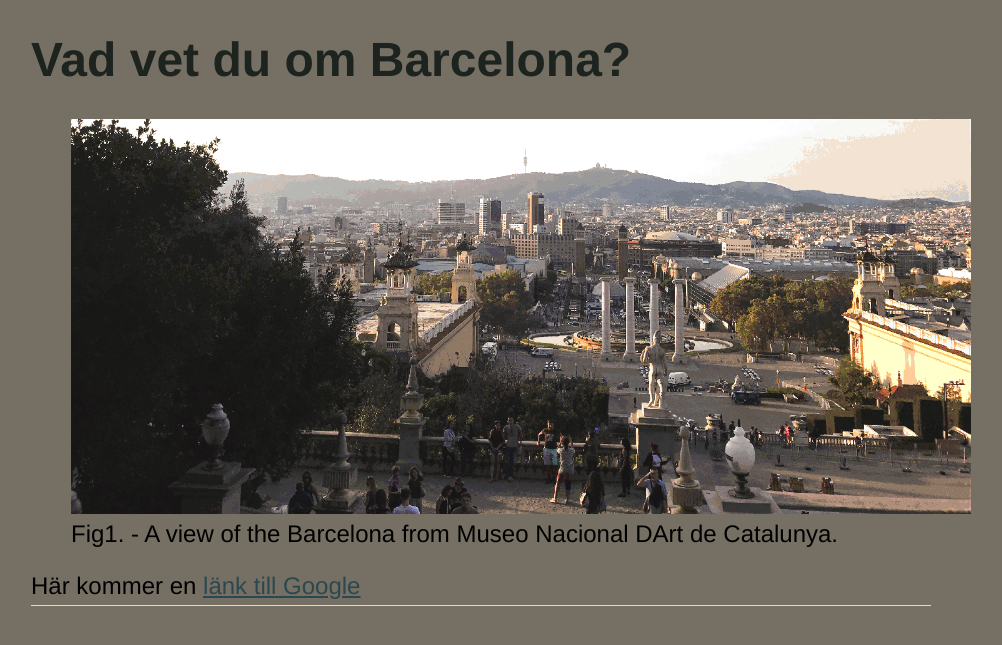
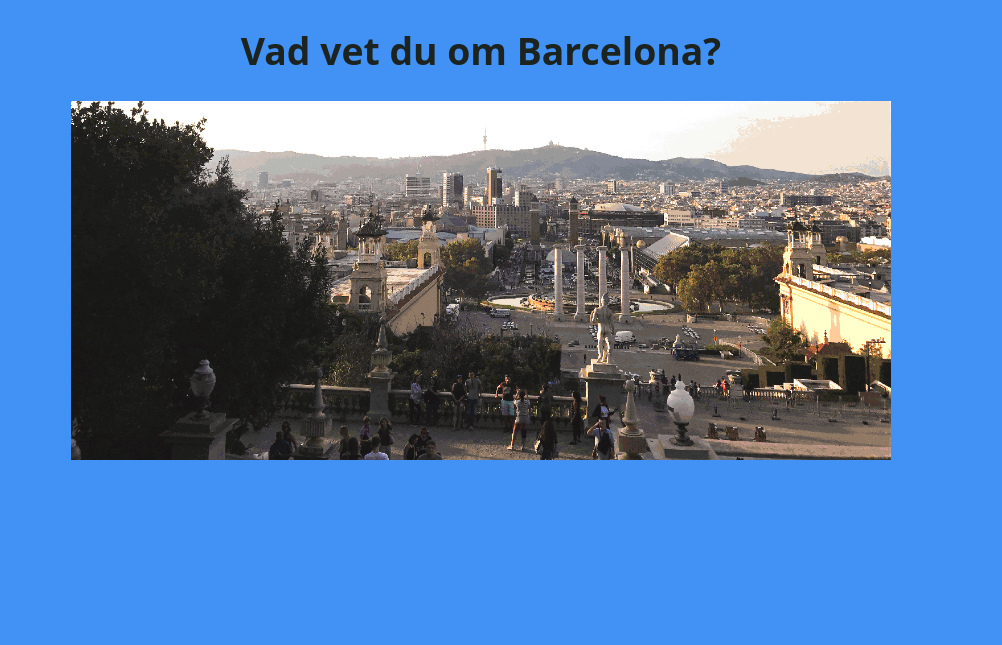
Before and after one commit to StinaTjejerKodar/quizproject, a Django app: page / in a window 1280 px wide. Shown: the top 645 px of the page, without its empty margins (159-1161 px from the left). Run offline with Django 3.2, Linux system fonts and the light colour scheme; data that the repository does not hold is empty.

Commit message:
snyggat till sajten

```diff
--- a/quiz/templates/question.html
+++ b/quiz/templates/question.html
@@ -5,11 +5,13 @@
 		<head>
 			<title></title>
 			<meta charset = "utf-8">
+			<link href="/static/style.css" rel="stylesheet">
 
 		</head>
 		<body>
 
 			<h1>{{ question_number }}. {{ question }}</h1>
+
 
 
 		<form action="{% url "answer_page" quiz.quiz_number question_number %}" method="post">
--- a/quiz/templates/quiz.html
+++ b/quiz/templates/quiz.html
@@ -1,17 +1,21 @@
-Quiz om Barca
+
 
 <!doctype html>
 	<html>
 		<head>
 			<title></title>
 			<meta charset = "utf-8">
+			<link href="/static/style.css" rel="stylesheet">
 
 		</head>
 		<body>
 
 			<h1>{{ quiz.name }}</h1>
 			<p>{{ quiz.description }}</p>
+			<figure>
+			<img src="/static/images/Museum_Catalanyan.gif" alt="Museo Nacional DArt de Catalunya" width="600">
 
+		</figure>
 			<p><a href="{% url 'question_page' quiz_number 1 %}">
    			 Starta
 			</a></p>
--- a/quiz/templates/results.html
+++ b/quiz/templates/results.html
@@ -1,10 +1,11 @@
-Resultatsida som visar hu många rätt man hade
+
 
 	<!doctype html>
 	<html>
 		<head>
 			<title></title>
 			<meta charset = "utf-8">
+			<link href="/static/style.css" rel="stylesheet">
 
 		</head>
 		<body>
--- a/quiz/templates/startsida.html
+++ b/quiz/templates/startsida.html
@@ -1,23 +1,27 @@
 <!doctype html>
 	<html>
 		<head>
+
 			<title>Quiz testsajt på tjejerkodar</title>
 			<meta charset = "utf-8">
 			<link href="/static/style.css" rel="stylesheet">
+
+
 		</head>
 		<body>
 			<h1>Vad vet du om Barcelona?</h1>
+
 		<figure>
-			<img src="/static/Museum_Catalanyan.gif" alt="Museo Nacional DArt de Catalunya" width="900">
-			<figcaption>Fig1. - A view of the Barcelona from Museo Nacional DArt de Catalunya.</figcaption>
+			<img src="/static/images/Museum_Catalanyan.gif" alt="Museo Nacional DArt de Catalunya" width="900">
+
 		</figure>
-			<p>Här kommer en
-				<a href="http://google.com"> länk till Google
+
 
 {% for quiz in quizzes %}
 		<p><a href="{% url 'quiz_page' quiz.quiz_number %}">
         {{ quiz.name }}
    		</a></p>
+
 {% endfor %}
 
 		</p>
--- a/quizsite/urls.py
+++ b/quizsite/urls.py
@@ -1,4 +1,4 @@
-from django.shortcuts import redirect
+
 from django.contrib import admin
 from django.urls import path
 from quiz import views
--- a/static/style.css
+++ b/static/style.css
@@ -1,17 +1,28 @@
 body {
-	background-color: rgb(118, 112, 100);
-	font-size: 18pt;
+	background-color: rgb(65, 146, 244);
+	font-size: 14pt;
 	font-family: Helvetica;
 	max-width: 900px;
 	margin: 0 auto;
+	text-align: center;
+	font-family: Open Sans, sans-serif;
 }
+
+
+img{
+	max-width: 100%;
+}
+
 h1 {
 	color: rgb(29, 35, 31);
 }
 a {
 	color: rgb(43, 72, 80);
+	background-color: rgb(244, 124, 65);
+	padding: 15px;
+	text-decoration: none;
 }
 p {
-	border-bottom: 1px solid rgb(255, 211, 140);
-	padding-bottom: 5px;
+	border-bottom: 0px solid;
+	padding-bottom: 0px;
 }
```
Also changed, not shown: static/images/Museum_Catalanyan.gif (renamed from static/Museum_Catalanyan.gif), 1 other file.
